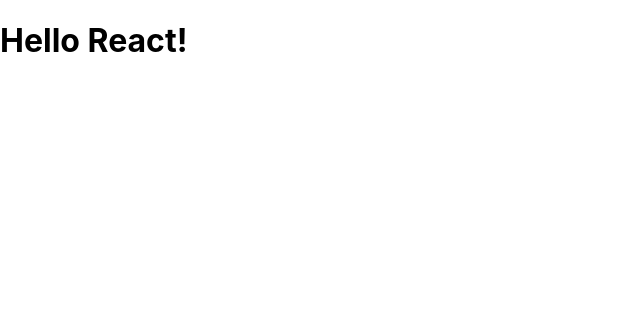
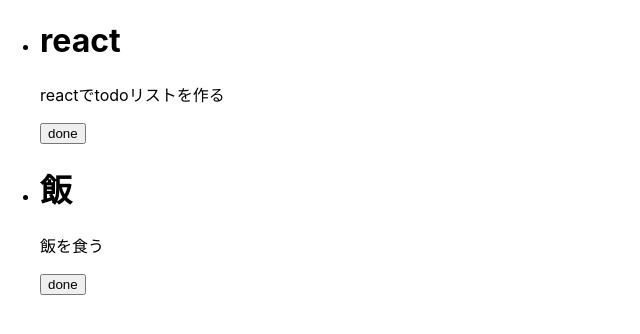
Before and after one commit to Maillein/tsumugi, a React (Create React App) app: page / in a window 1280 px wide. Shown: the top 334 px of the page, without its empty margins (0-640 px from the left). Built offline with nearby package versions, Linux system fonts and the light colour scheme.

Commit message:
Todoを並べて表示できるようになった

```diff
--- a/src/App.tsx
+++ b/src/App.tsx
@@ -5,21 +5,65 @@
     id: number,
     title: string,
     content: string,
+}
+
+class Todo extends React.Component<TodoProps, TodoProps> {
+    constructor(props: TodoProps) {
+        super(props);
+        this.state = props;
+    }
+    render(): React.ReactElement {
+        return (
+            <div className={"Todo"}>
+                <h1>{this.state.title}</h1>
+                <p>{this.state.content}</p>
+                <button>done</button>
+            </div>
+        );
+    }
+}
+
+interface TodoListState {
+    title: string,
+    content: string,
     done: boolean
 }
 
-class Todo extends React.Component {
-    constructor(props: TodoProps) {
+class TodoList extends React.Component<{},Map<number, TodoListState>> {
+    constructor(props: any) {
         super(props);
+        this.state = new Map<number, TodoListState>();
+        this.state.set(1, {title: "react", content: "reactでtodoリストを作る", done: false});
+        this.state.set(2, {title: "飯", content: "飯を食う", done: false});
+    }
+
+    handleClick = () => {
+        this.setState(
+            {}
+        )
+    };
+
+    render(): React.ReactElement {
+        let listItems:React.ReactElement[] = [];
+        this.state.forEach(
+            (value: TodoListState, key: number) => {
+                if (!value.done) {
+                    listItems.push(<li key={key}><Todo id={key} title={value.title} content={value.content}/></li>);
+                }
+            }
+        );
+        return (
+            <ul>{listItems}</ul>
+        )
     }
 }
 
 const App: React.FC = () => {
-  return (
-    <div className="App">
-        <h1>Hello React!</h1>
-    </div>
-  );
+    return (
+        <div>
+            <TodoList/>
+        </div>
+    );
 };
 
 export default App;
```
